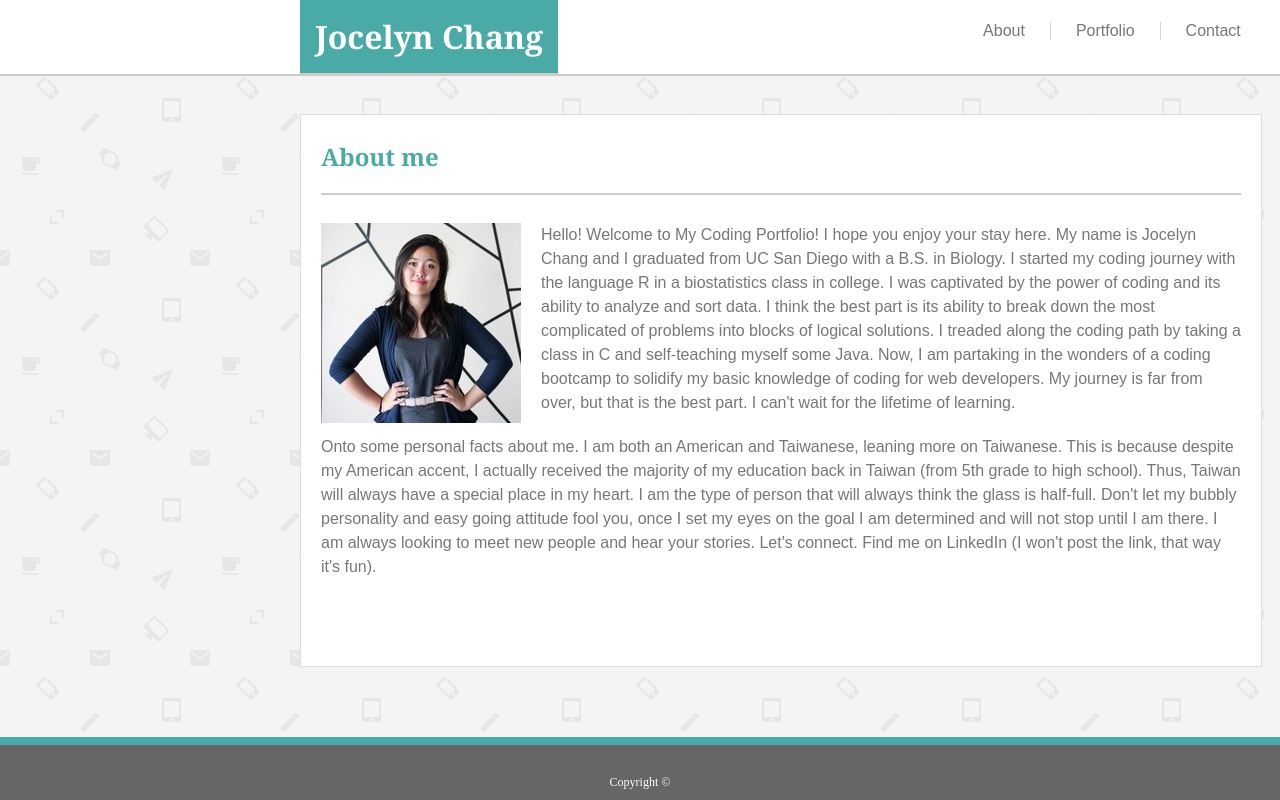
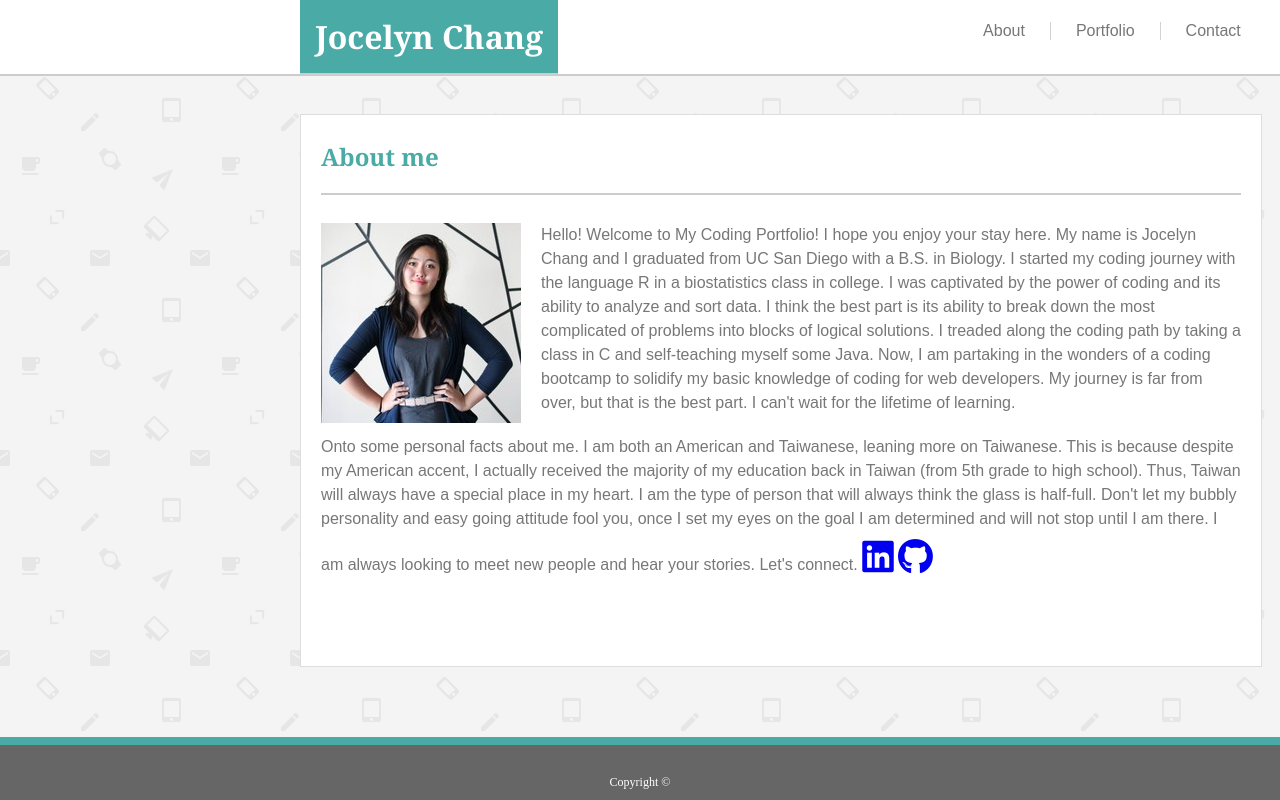
Before and after one commit to jocelync1094/Portfolio, a plain HTML site: page index.html in a window 1280 px wide. Drawn offline with Linux system fonts and the light colour scheme.

Commit message:
added icons to link to LinkedIn and Github

```diff
--- a/assets/css/style.css
+++ b/assets/css/style.css
@@ -57,6 +57,12 @@ header {
 
 }
 
+.icons {
+    width:40px;
+    height:40px;
+    font-size:36px;
+    text-align:bottom;
+}
 .container {
     background-color:white;
     width:960px;
--- a/index.html
+++ b/index.html
@@ -5,6 +5,8 @@
   <meta charset="UTF-8">
   <title>About Me</title>
   <link rel="stylesheet" type="text/css" href="assets/css/style.css">
+  <script src="https://kit.fontawesome.com/327177dfc7.js" crossorigin="anonymous"></script>
+
 </head>
 
 <body>
@@ -40,10 +42,12 @@
             despite my American accent, I actually received the majority of my education back in Taiwan (from 5th grade to high
             school). Thus, Taiwan will always have a special place in my heart. I am the type of person that will always think the
             glass is half-full. Don't let my bubbly personality and easy going attitude fool you, once I set my eyes on the goal
-            I am determined and will not stop until I am there. I am always looking to meet new people and hear your stories. Let's
-            connect. Find me on LinkedIn (I won't post the link, that way it's fun).
+            I am determined and will not stop until I am there. I am always looking to meet new people and hear your stories. Let's connect.
 
-        </p>
+            <a class="icons" href="https://www.linkedin.com/in/jocelyn-chang-20b989b5"><i class="fab fa-linkedin"></i></a>
+            <a class="icons" href="https://github.com/jocelync1094"><i class="fab fa-github"></i></a>
+
+         </p>
     </section>
 
     <div class="clear-fix"></div>
```
